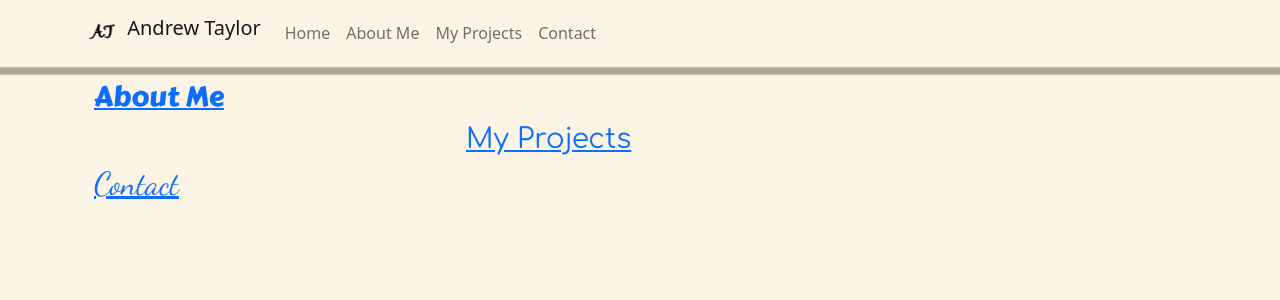
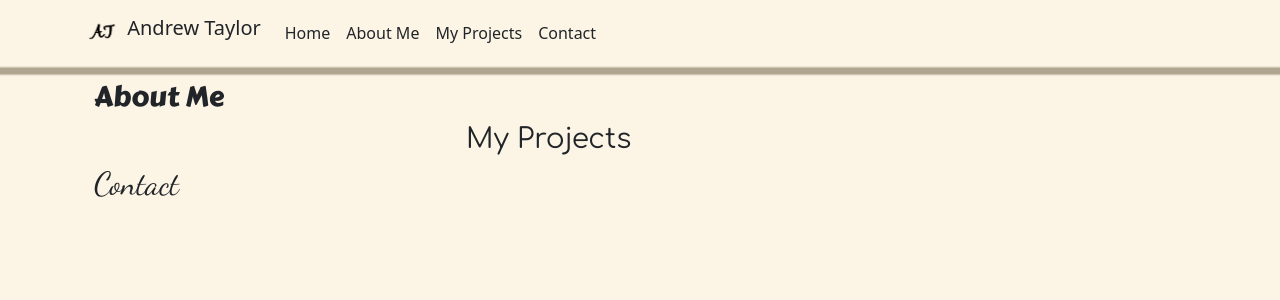
Before and after one commit to drewjtaylor/portfolio-react, a React (Create React App) app: page / in a window 1280 px wide. Shown: the top 300 px of the page. Built offline with nearby package versions, Linux system fonts and the light colour scheme.

Commit message:
Minor homepage tweaks

```diff
--- a/src/App.css
+++ b/src/App.css
@@ -1,3 +1,11 @@
 body {
     background-color: #FCF5E5!important;
 }
+
+
+
+.hidden-link a:hover, a:visited, a:link, a:active
+{
+    text-decoration: none;
+    color: inherit;
+}
--- a/src/pages/HomePage.js
+++ b/src/pages/HomePage.js
@@ -7,14 +7,14 @@ import Row from 'react-bootstrap/Row';
 const HomePage = () => {
   return ( <Container>
         <Row>
-            <Col xs={4}><Link to='about'><div className="splash-links font-carter-one">About Me</div></Link></Col>
+            <Col xs={4}><Link to='about'><div className="hidden-link font-carter-one">About Me</div></Link></Col>
         </Row>
         <Row>
             <Col xs={4}></Col>
-            <Col><Link to='projects'><div className="splash-links font-comfortaa">My Projects</div></Link></Col>
+            <Col><Link to='projects'><div className="hidden-link font-comfortaa">My Projects</div></Link></Col>
         </Row>
         <Row>
-            <Col xs={4}><Link to='contact'><div className="splash-links font-dancing-script">Contact</div></Link></Col>
+            <Col xs={4}><Link to='contact'><div className="hidden-link font-dancing-script">Contact</div></Link></Col>
         </Row>
     </Container>
   )
```
